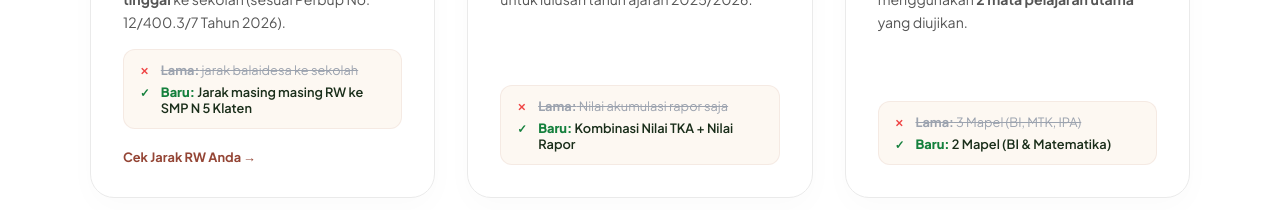
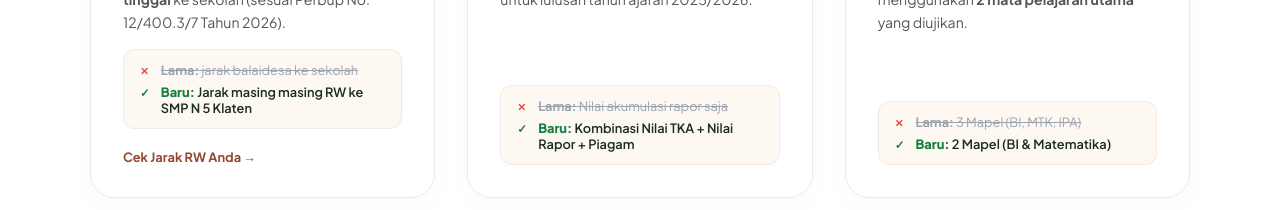
Before and after one commit to Santosa-Dev1507/website-smpn5-klaten, a Next.js app: page /spmb in a window 1280 px wide. Shown: the part 1620-1830 px from the top of the page. Built offline with nearby package versions, Linux system fonts and the light colour scheme; no server answers.

Commit message:
fix(spmb): tambahkan piagam pada teks kombinasi seleksi jalur prestasi

```diff
--- a/app/spmb/page.tsx
+++ b/app/spmb/page.tsx
@@ -330,7 +330,7 @@ export default function SpmbPage() {
             </p>
             <div className={styles.halBaruCompare}>
               <div className={styles.compareLama}><span>Lama:</span> Nilai akumulasi rapor saja</div>
-              <div className={styles.compareBaru}><span>Baru:</span> Kombinasi Nilai TKA + Nilai Rapor</div>
+              <div className={styles.compareBaru}><span>Baru:</span> Kombinasi Nilai TKA + Nilai Rapor + Piagam</div>
             </div>
           </div>
 
```
